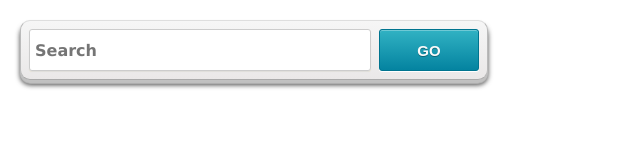
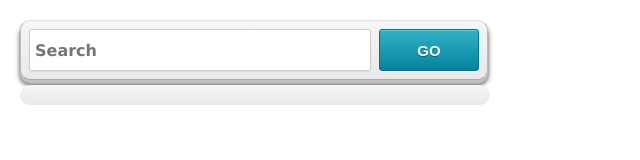
Before and after one commit to CallmePapa/js-demos, a plain HTML site: page demosJsonp/jsonpDemo.html in a window 1280 px wide. Shown: the whole page, without its empty margins (0-640 px from the left). Drawn offline with nearby package versions, Linux system fonts and the light colour scheme.

Commit message:
:sparkles:

```diff
--- a/demosJsonp/jsopDemo.css
+++ b/demosJsonp/jsopDemo.css
@@ -92,19 +92,37 @@
 #search-suggest {
     width: 388px;
     background-color: #FFFFFF;
-    border: 1px solid #999;
-    display: none;
 }
 
 .suggest ul {
+    padding: 10px;
     list-style: none;
+    transition: all 1s ease;
+    position: relative;
+    left: 20px;
+    top: -15px;
+    width: 450px;
+    background-color: #f6f6f6;
+    background-image: -webkit-gradient(linear, left top, left bottom, from(#f6f6f6), to(#eae8e8));
+    background-image: -webkit-linear-gradient(top, #f6f6f6, #eae8e8);
+    background-image: -moz-linear-gradient(top, #f6f6f6, #eae8e8);
+    background-image: -ms-linear-gradient(top, #f6f6f6, #eae8e8);
+    background-image: -o-linear-gradient(top, #f6f6f6, #eae8e8);
+    background-image: linear-gradient(top, #f6f6f6, #eae8e8);
+    border-radius: 10px;
+
 }
 
 .suggest ul li {
     padding: 3px;
     font-size: 14px;
-    line-height: 25px;
+    line-height: 30px;
     cursor: pointer;
+    transition: all 1s ease;
+    height: 30px;
+    color: #888888;
+
+
 }
 
 .suggest ul li :hover {
```
